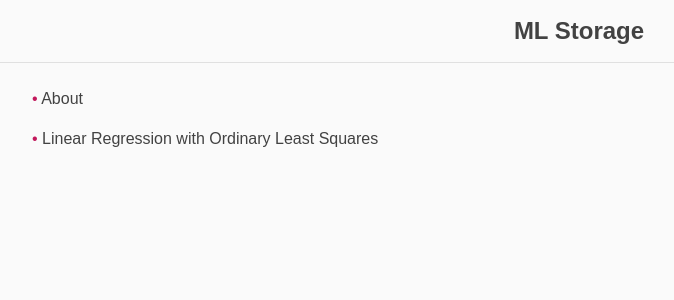
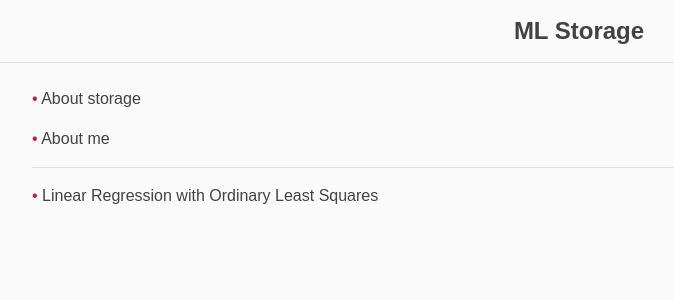
Before and after one commit to TomaszDomagala/LinearRegression1, a React (Create React App) app: page / in a window 1280 px wide. Shown: the top 300 px of the page, without its empty margins (53-727 px from the left). Built offline with nearby package versions, Linux system fonts and the light colour scheme.

Commit message:
AboutMe page

```diff
--- a/package.json
+++ b/package.json
@@ -7,6 +7,7 @@
     "bootstrap": "^4.1.1",
     "popper.js": "^1.14.3",
     "react": "^16.4.1",
+    "react-avatar": "^3.0.2",
     "react-dom": "^16.4.1",
     "react-router-dom": "^4.3.1",
     "react-scripts": "1.1.4",
--- a/src/App.js
+++ b/src/App.js
@@ -3,6 +3,7 @@ import {BrowserRouter as Router, Route, Link} from 'react-router-dom';
 import LinearRegressionOLS from "./components/linearRegressionOLS"
 import Home from './components/home';
 import About from './components/about';
+import AboutMe from './components/aboutMe'
 import './App.css';
 
 
@@ -14,7 +15,6 @@ class App extends Component {
         return (
             <Router>
                 <div>
-
                     <nav className="navbar justify-content-center mb-4">
                         <Link to="/">
                             <span className="navbar-brand mb-0 h1 text-center title"
@@ -24,9 +24,9 @@ class App extends Component {
                         </Link>
                     </nav>
 
-
                     <Route exact path="/" component={Home}/>
                     <Route path="/about" component={About}/>
+                    <Route path="/aboutme" component={AboutMe}/>
                     <Route path="/LinearRegressionOLS" component={LinearRegressionOLS}/>
                 </div>
             </Router>
--- /dev/null
+++ b/src/components/aboutMe/index.js
@@ -0,0 +1,39 @@
+import React, {Component} from 'react';
+import Avatar from 'react-avatar';
+import ReactTooltip from 'react-tooltip';
+
+
+class AboutMe extends Component {
+    //https://image.ibb.co/dHjzeo/tomaszdomagala.jpg
+    //https://image.ibb.co/m5oEC8/noweprof.png
+
+    render() {
+        return (<div className="container">
+            <h3>About me</h3>
+            <div className="row">
+                <div className="col mb-2" data-tip="Not really professional but I really like this photo">
+                    <Avatar name="Tomasz"
+                            src="https://image.ibb.co/m5oEC8/noweprof.png" size={300}/>
+                </div>
+                <div className="col">
+                    <h3>Hello I am Tomasz!</h3>
+                    <p>I am a young full stack developer and machine learning enthusiast. I finally decided to start
+                        studying machine learning seriously. I hope that I will find enough determination
+                        <span role="img" aria-label="smiling face with smile and cold sweat"> 😅</span>
+                        <br/>Wish me luck guys!</p>
+                    <hr/>
+                    <p><a rel="noopener noreferrer" target="_blank" className="link"
+                          href="https://github.com/TomaszDomagala">My GitHub</a></p>
+                    <p><a rel="noopener noreferrer" target="_blank" className="link"
+                          href="https://www.linkedin.com/in/tomaszdomagala/">LinkedIn profile</a></p>
+                    <p><a href="mailto:tomasz.domagala.contact@gmail.com" className="link">Message me!</a></p>
+                </div>
+
+            </div>
+
+            <ReactTooltip effect="solid" place="bottom" delayShow={1000}/>
+        </div>)
+    }
+}
+
+export default AboutMe;
--- a/src/components/home/index.js
+++ b/src/components/home/index.js
@@ -5,8 +5,11 @@ import './home.css';
 const Home = () => {
     return (
         <div className="container">
-            <p><Link to="/about" className='home-link'>About</Link></p>
-            <p><Link to="/LinearRegressionOLS" className='home-link'>Linear Regression with Ordinary Least Squares</Link></p>
+            <p><Link to="/about" className='home-link'>About storage</Link></p>
+            <p><Link to="/aboutme" className='home-link'>About me</Link></p>
+            <hr/>
+            <p><Link to="/LinearRegressionOLS" className='home-link'>Linear Regression with Ordinary Least
+                Squares</Link></p>
         </div>
     );
 };
```
Also changed, not shown: src/components/aboutMe/aboutMe.css (added), 2 other files (tests, documents, lock files or other folders).
